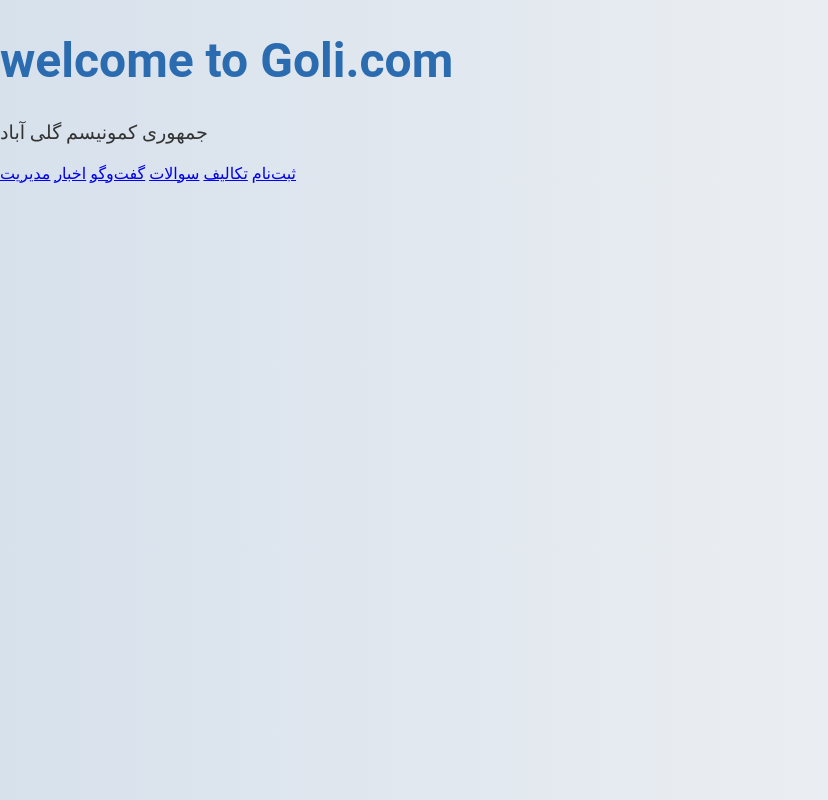
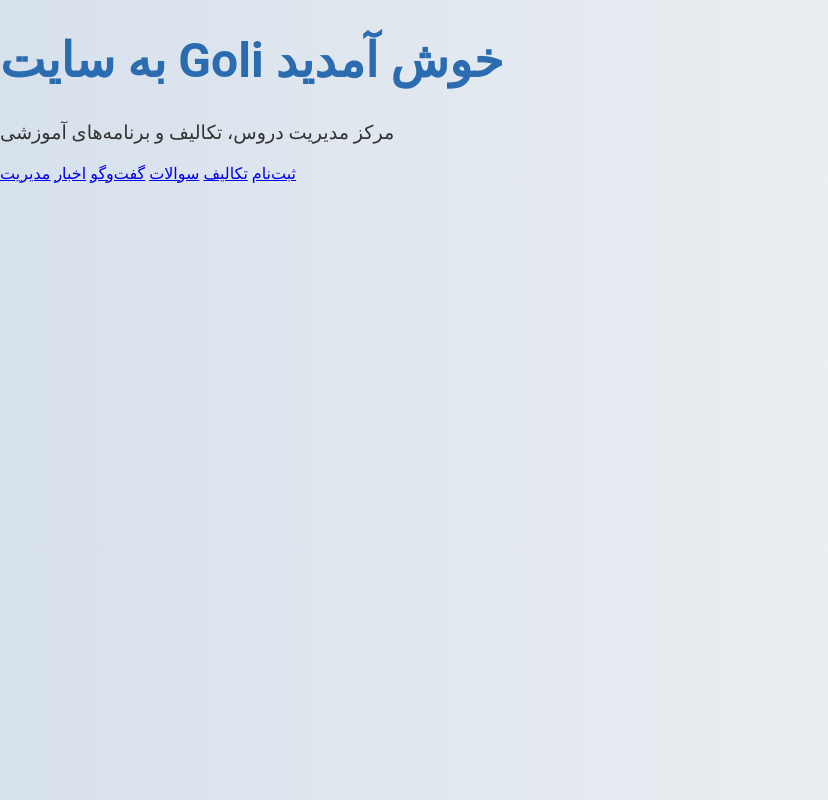
Before and after one commit to Amir-Hossein-AHG0/G.L.C.-2, a plain HTML site: page index.html in a window 1280 px wide. Shown: the whole page, without its empty margins (0-828 px from the left). Drawn offline with Linux system fonts and the light colour scheme.

Commit message:
Update index.html

```diff
--- a/index.html
+++ b/index.html
@@ -1,6 +1,7 @@
 <!DOCTYPE html>
 <html lang="fa">
 <head>
+    <script src="nocache-css-loader.js"></script>
     <meta charset="UTF-8">
     <meta name="viewport" content="width=device-width, initial-scale=1.0">
     <title>خانه | Goli</title>
@@ -9,8 +10,8 @@
 </head>
 <body>
     <div class="container">
-        <h1>welcome to Goli.com</h1>
-        <p>جمهوری کمونیسم گلی آباد</p>
+        <h1>به سایت Goli خوش آمدید</h1>
+        <p>مرکز مدیریت دروس، تکالیف و برنامه‌های آموزشی</p>
         <nav>
             <a href="signup.html">ثبت‌نام</a>
             <a href="assignments.html">تکالیف</a>
```
